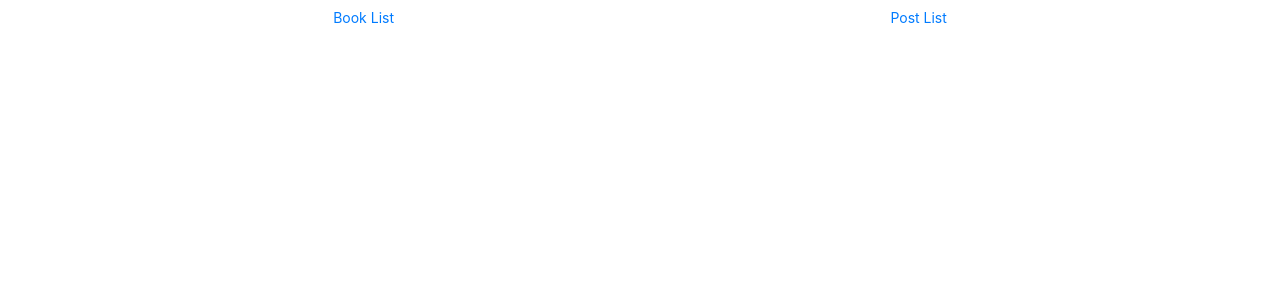
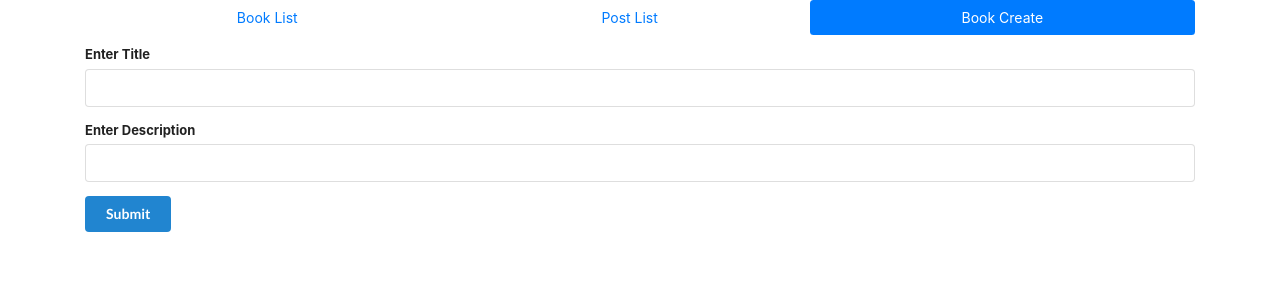
Before and after one commit to ahsanhabib91/react-redux-practice, a React (Create React App) app: page /book/create in a window 1280 px wide. Shown: the top 300 px of the page. Built offline with nearby package versions, Linux system fonts and the light colour scheme.

Commit message:
Working on ReduxFor

```diff
--- a/src/components/App.jsx
+++ b/src/components/App.jsx
@@ -13,6 +13,7 @@ import PostList from "./PostList";
 import UserList from "./UserList";
 import NavBar from "./Navbar";
 import history from "../history";
+import BookCreate from "./BookCreate";
 
 const App = props => {
   return (
@@ -26,6 +27,7 @@ const App = props => {
             {/* Switch tag is taking 1(first occurance) router at a time among the multiple router with same path="/provided_url" */}
             <Route path="/" exact component={BookList} />
             <Route path="/posts" exact component={PostList} />
+            <Route path="/book/create" exact component={BookCreate} />
           </Switch>
         </div>
         {/* </MemoryRouter> */}
--- /dev/null
+++ b/src/components/BookCreate.jsx
@@ -0,0 +1,14 @@
+import React from "react";
+import ReduxForm from "./ReduxForm";
+
+class BookCreate extends React.Component {
+  render() {
+    return (
+      <div>
+        <ReduxForm />
+      </div>
+    );
+  }
+}
+
+export default BookCreate;
--- a/src/components/Navbar.jsx
+++ b/src/components/Navbar.jsx
@@ -22,6 +22,14 @@ class NavBar extends React.Component {
           >
             Post List
           </Link>
+          <Link
+            className={`nav-item nav-link ${
+              window.location.pathname === "/book/create" ? "active" : ""
+            }`}
+            to="/book/create"
+          >
+            Book Create
+          </Link>
         </nav>
       </div>
     );
--- a/src/components/ReduxForm.jsx
+++ b/src/components/ReduxForm.jsx
@@ -0,0 +1,65 @@
+import React from "react";
+import { Field, reduxForm } from "redux-form";
+
+class ReduxForm extends React.Component {
+  //   renderInput = formProps => {
+  //     console.log(formProps);
+  //     return (
+  //       <input
+  //         type="text"
+  //         onChange={formProps.input.onChange}
+  //         value={formProps.input.value}
+  //       />
+  //     );
+  //     // return <div>This is a FormField</div>;
+  //   };
+
+  renderInput = formProps => {
+    // console.log(formProps);
+    const { input, label, resultOfCustomProp, meta } = formProps;
+    return (
+      <div className="field">
+        <label>{label}</label>
+        <input type="text" {...formProps.input} />
+      </div>
+    );
+    // return <div>This is a FormField</div>;
+  };
+
+  onSubmit = formValues => {
+    console.log(formValues);
+  };
+
+  render() {
+    console.log(this.props);
+    /**
+     * onSubmit -> FormSubmit event
+     * this.props.handleSubmit -> formSubmit handler function passed by ReduxForm
+     *  this.onSubmit -> our custom formSubmit method
+     */
+    return (
+      <form
+        onSubmit={this.props.handleSubmit(this.onSubmit)}
+        className="ui form error"
+      >
+        <Field
+          name="title"
+          component={this.renderInput}
+          label="Enter Title" // This is a custom props and passed to renderInput function
+          customProp="1_ResultOfCustomProp" // This is a custom props and passed to renderInput function
+        />
+        <Field
+          name="description"
+          component={this.renderInput}
+          label="Enter Description" // This is a custom props and passed to renderInput function
+          customProp="2_ResultOfCustomProp" // This is a custom props and passed to renderInput function
+        />
+        <button className="ui button primary">Submit</button>
+      </form>
+    );
+  }
+}
+
+export default reduxForm({
+  form: "bookForm"
+})(ReduxForm);
```
